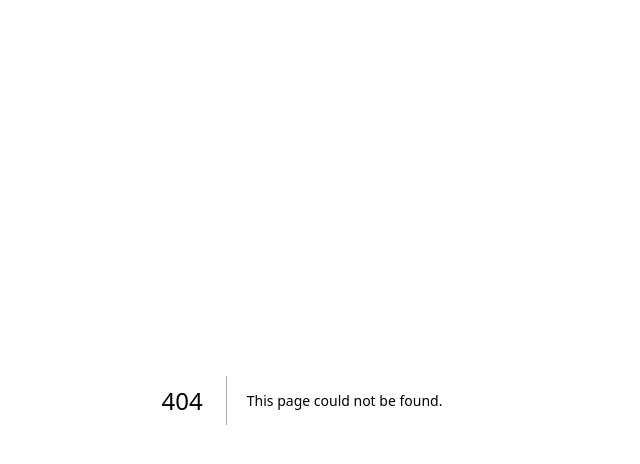
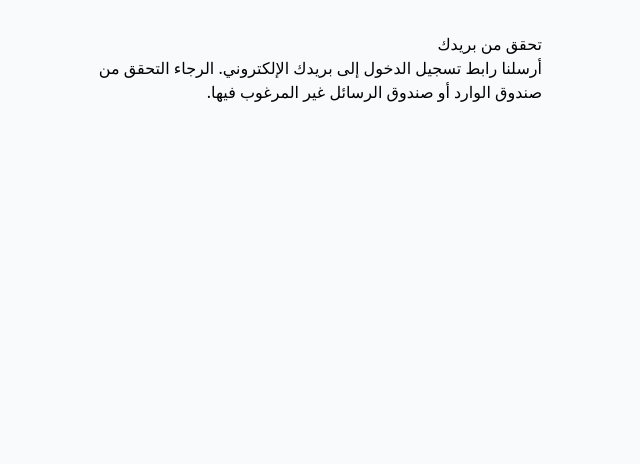
Before and after one commit to ahmetton/auth-wp-edu, a Next.js app: page /auth/verify-request in a window 1280 px wide. Before the commit this address had no page. Shown: the top 464 px of the page, without its empty margins (338-978 px from the left). Built offline with nearby package versions, Linux system fonts and the light colour scheme.

Commit message:
Add VerifyRequest component for email verification

```diff
--- /dev/null
+++ b/pages/auth/verify-request.js
@@ -0,0 +1,8 @@
+export default function VerifyRequest() {
+  return (
+    <div style={{ maxWidth: 480, margin: '2rem auto', direction: 'rtl', textAlign: 'right' }}>
+      <h2>تحقق من بريدك</h2>
+      <p>أرسلنا رابط تسجيل الدخول إلى بريدك الإلكتروني. الرجاء التحقق من صندوق الوارد أو صندوق الرسائل غير المرغوب فيها.</p>
+    </div>
+  )
+}
```
